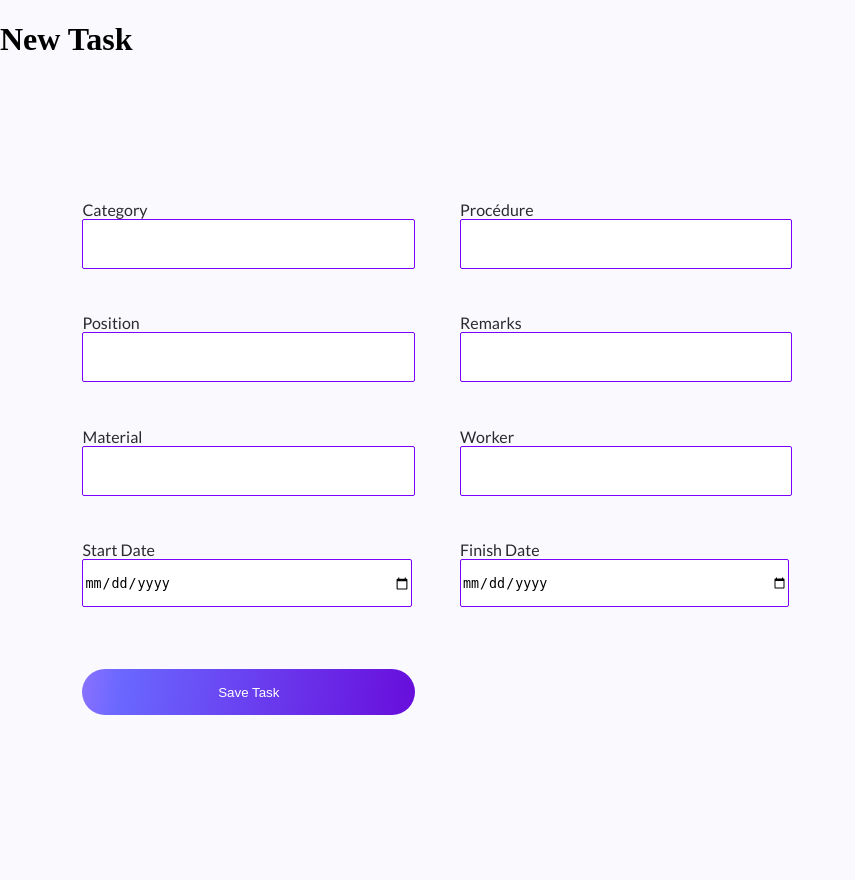
After one commit to nicolasmeot/renovationmaster, a Node server app: page /projects/600000000000000000000001/rooms/600000000000000000000001/tasks/600000000000000000000001/edit in a window 1280 px wide. The commit adds this page. Shown: the whole page, without its empty margins (0-855 px from the left). Run offline with Node 20, Linux system fonts and the light colour scheme; data that the repository does not hold is empty; some libraries are stand-ins or nearby versions.

Commit message:
added the Task model

```diff
--- a/config/session.config.js
+++ b/config/session.config.js
@@ -14,7 +14,7 @@ module.exports = (app) => {
         sameSite: process.env.NODE_ENV === "production" ? "none" : "lax",
         secure: process.env.NODE_ENV === "production",
         httpOnly: true,
-        maxAge: 3600000,
+        maxAge: null ,
       },
       store: MongoStore.create({
         mongoUrl: process.env.MONGODB_URI || "mongodb://0.0.0.0:27017/renovmaster",
--- a/routes/rooms.routes.js
+++ b/routes/rooms.routes.js
@@ -2,6 +2,7 @@ const router = require("express").Router()
 
 const Project = require("../models/Project.model.js")
 const Room = require("../models/Room.model.js")
+const Task = require("../models/Task.model.js")
 
 router.get("/:projectId/rooms/:id", (req, res, next) => {
     const roomId = req.params.id
@@ -12,4 +13,57 @@ router.get("/:projectId/rooms/:id", (req, res, next) => {
 })
 
 
+router.post("/:projectId/rooms/:roomId/tasks", (req,res,next) => {
+    const taskInfo = {
+        projectId : req.params.projectId,
+        roomId : req.params.roomId,
+        randomParam : "random",
+      }
+      console.log(taskInfo)
+      Task
+        .create(taskInfo)
+        .then((taskFromDB) => res.redirect(`/projects/${taskFromDB.projectId}/rooms/${taskFromDB.roomId}/tasks/${taskFromDB._id}/edit`) )
+        .catch((error) => {console.log("an error happened",error)})
+})
+
+router.get("/:projectId/rooms/:roomId/tasks/:id/edit", (req, res, next) => {
+    const taskId = req.params.id;
+    Task
+        .findById(taskId)
+        .then((taskFromDB) => {res.render("tasks-newedit", taskFromDB)})
+        .catch((error) => next(error))
+})
+
+router.post("/:projectId/rooms/:roomId/tasks/:id/edit", (req,res,next) => {
+    const taskId = req.params.id;
+    const taskInfo = {
+        category : req.body.category,
+        procedure : req.body.procedure,
+        position : req.body.position,
+        remarks : req.body.remarks,
+        /*details: [{
+            material: req.body.material,
+            materialCost: req.body.materialCost,
+            done: Boolean,
+    }],
+    workers: [{
+        workerName: String,
+        workerHourlyPrice: Number,
+        hoursSpent : Number
+    }],*/
+    startDate : req.body.startDate,
+    /*startAfter : req.body.startAfter,*/
+    finishDate: req.body.finishDate,
+    }
+    Task
+        .findByIdAndUpdate(taskId, taskInfo, {new:true})
+        .then((taskFromDB) => {
+            console.log(taskFromDB)
+            res.redirect(`/projects/${taskFromDB.projectId}/rooms/${taskFromDB.roomId}`)
+        })
+        .catch((error) => next(error))
+})
+
+
+
 module.exports = router
--- a/views/project-details.hbs
+++ b/views/project-details.hbs
@@ -11,7 +11,7 @@
         <a href="#">{{rooms.name}}</a>
         {{/each}}
     <li>
-    <form action="/projects/{{_id}}/rooms" method="post"> <!--❗pas sûr du chemin pour la route post-->
+    <form action="/projects/{{_id}}/rooms" method="post">
       <label class="formLabel">
         <input class="formInput" type="text" name="roomName" />
       </label>
--- /dev/null
+++ b/views/tasks-newedit.hbs
@@ -0,0 +1,51 @@
+<h1>New Task</h1>
+
+<div class="display">
+
+  <div id="newProjectMain">
+    <div id="newProjectContainer">
+      <form class="longForm" action="/projects/{{projectId}}/rooms/{{roomId}}/tasks/{{_id}}/edit" method="post">
+        <label class="formLabel">Category
+          <input class="formInput" type="text" name="category" required />
+        </label>
+        <label class="formLabel">Procédure
+          <input class="formInput" type="text" name="procedure" required />
+        </label>
+        <label class="formLabel">Position
+          <input class="formInput" type="text" name="position" />
+        </label>
+        <label class="formLabel">Remarks
+          <input class="formInput" type="text" name="remarks" />
+        </label>
+        <label class="formLabel">Material
+          <input class="formInput" type="text" name="material" />
+        </label>
+        <label class="formLabel">Worker
+          <input class="formInput" type="text" name="firstMeetingDate" />
+        </label>
+        <!--  A mettre à jour s'il reste du temps à la fin
+        <label class="formLabel">Start After
+            <select name="startAfter" multiple>
+                {{#each allTasks}}
+                    <option value="{{_id}}">{{name}}</option>
+                {{/each}}
+            </select>
+        </label>
+        -->
+        <label class="formLabel">Start Date
+          <input class="formInput" type="date" name="startDate" />
+        </label>
+        <label class="formLabel">Finish Date
+          <input class="formInput" type="date" name="finishDate" />
+        </label>
+        <button class="formBtn" type="submit">Save Task</button>
+        <p>{{#if errorMessage}}
+            {{errorMessage}}
+          {{/if}}</p>
+      </form>
+
+    </div>
+
+  </div>
+
+</div>
```
Also changed, not shown: models/Task.model.js (+11 -7 lines), views/room-details.hbs (+10 -0 lines).
